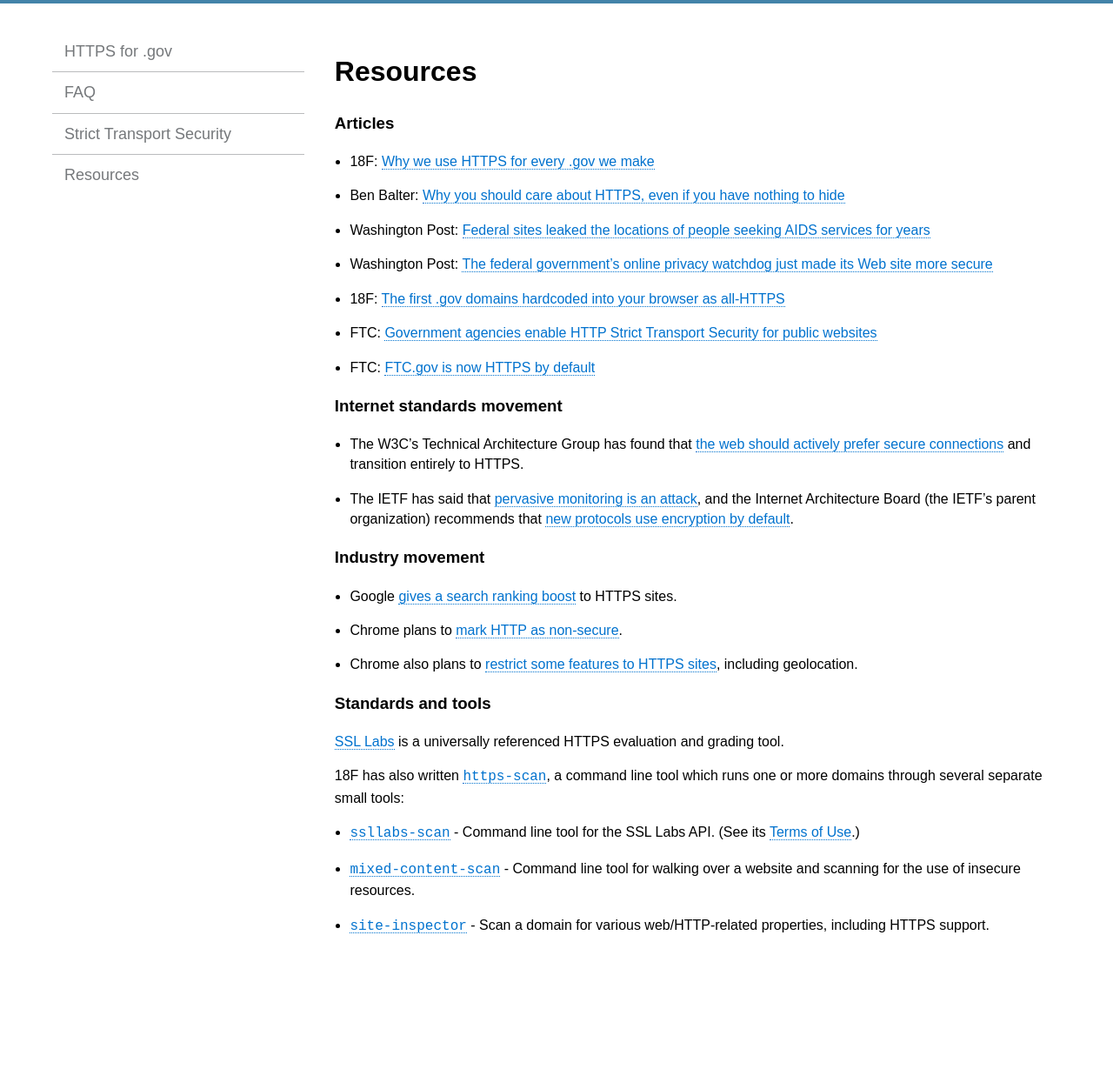
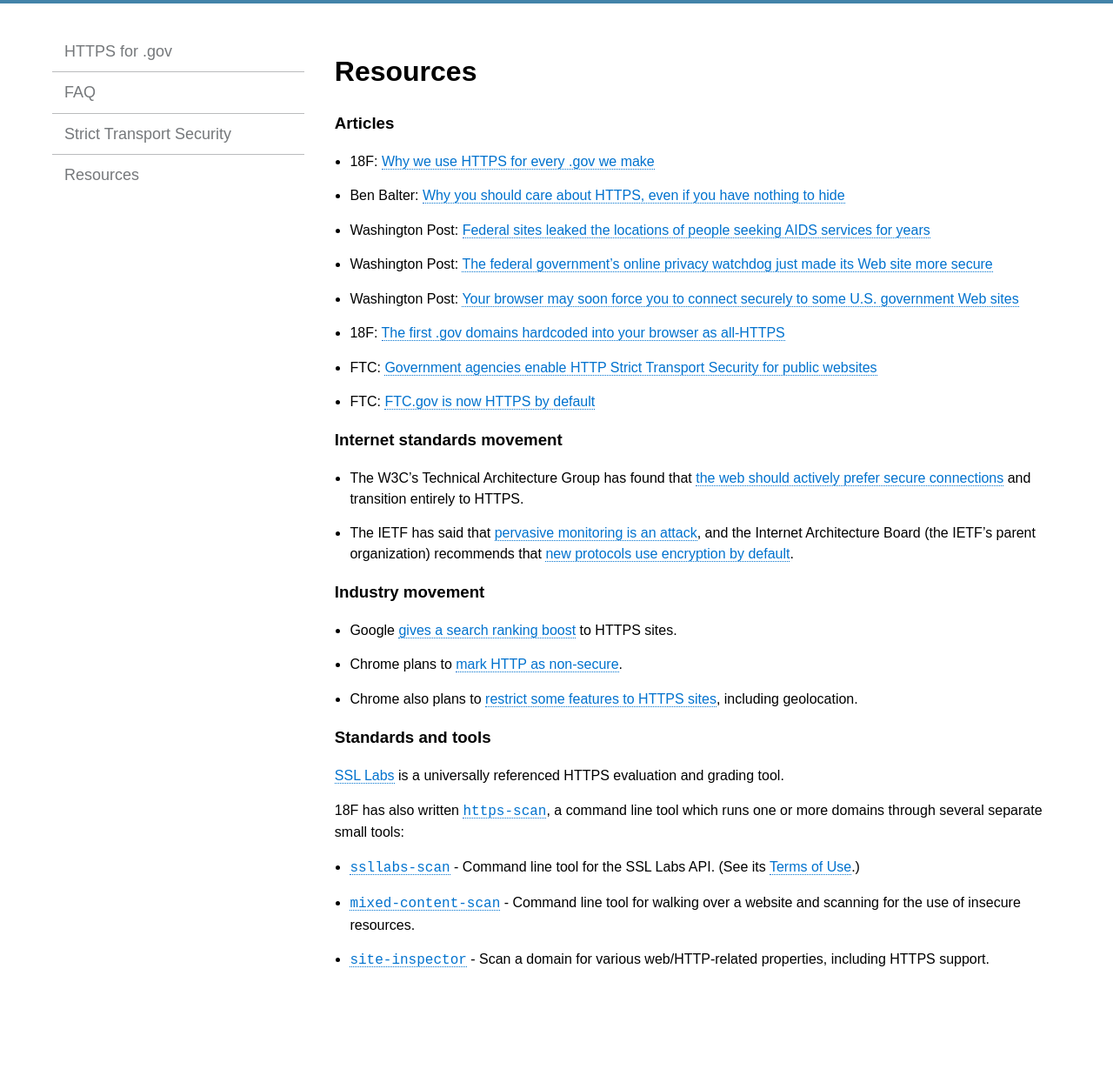
Before and after one commit to GSA/https, a Jekyll site: the page built from pages/resources.md, in a window 1280 px wide. Shown: the whole page at 87% size. Built offline with Jekyll 4.4.1, drawn with Linux system fonts in a browser that asks for light colours; Markdown is read by kramdown in place of the engine named in the settings; before the commit the page ends 1213 px from its top, so only the background shows below that.

Commit message:
adding 3rd WP article

```diff
--- a/pages/resources.md
+++ b/pages/resources.md
@@ -10,6 +10,7 @@ permalink: /resources/
 * Ben Balter: [Why you should care about HTTPS, even if you have nothing to hide](http://ben.balter.com/2015/01/06/https-all-the-things/)
 * Washington Post: [Federal sites leaked the locations of people seeking AIDS services for years](http://www.washingtonpost.com/blogs/the-switch/wp/2014/11/07/federal-sites-leaked-the-locations-of-people-seeking-aids-services-for-years/)
 * Washington Post: [The federal government’s online privacy watchdog just made its Web site more secure](http://www.washingtonpost.com/blogs/the-switch/wp/2015/03/06/the-federal-governments-online-privacy-watchdog-just-made-its-web-site-more-secure/)
+* Washington Post: [Your browser may soon force you to connect securely to some U.S. government Web sites](http://www.washingtonpost.com/blogs/the-switch/wp/2015/02/11/your-browser-may-soon-force-you-to-connect-securely-to-some-u-s-government-web-sites/)
 * 18F: [The first .gov domains hardcoded into your browser as all-HTTPS](https://18f.gsa.gov/2015/02/09/the-first-gov-domains-hardcoded-into-your-browser-as-all-https/)
 * FTC: [Government agencies enable HTTP Strict Transport Security for public websites](http://www.ftc.gov/news-events/blogs/techftc/2015/02/government-agencies-enable-http-strict-transport-security-public)
 * FTC: [FTC.gov is now HTTPS by default](https://www.ftc.gov/news-events/blogs/techftc/2015/03/ftcgov-now-https-default)
```
